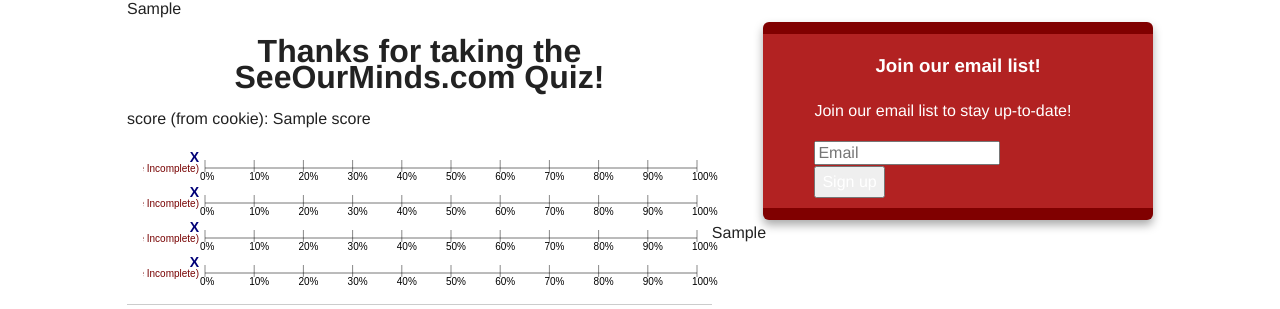
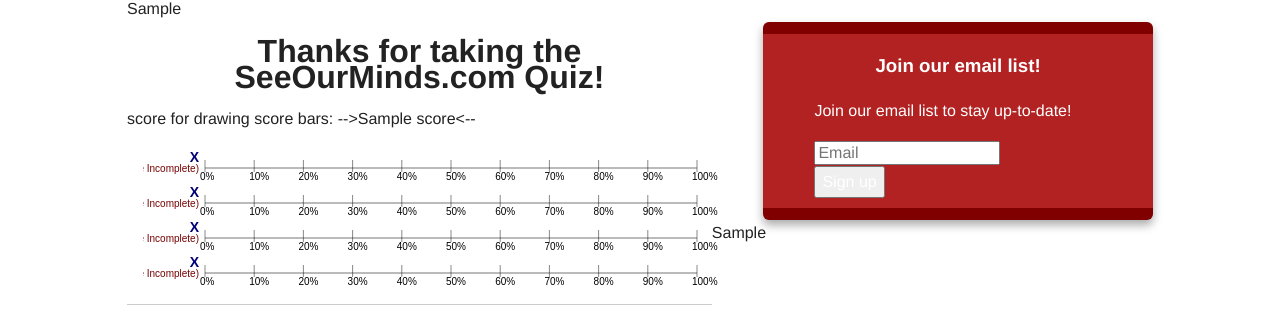
Before and after one commit to tomwhartung/seeourminds.com-bootstrap, a Django app: template Site/content/templates/content/quiz_results.html in a window 1280 px wide. Shown: the part 317-626 px from the top of the page. Run offline with Django 3.2, Linux system fonts and the light colour scheme; the template is opened without the code that fills it: most values are stand-ins (such as "Sample title", 1, 10 or a date in 2020); some libraries are stand-ins or nearby versions.

Commit message:
Updated quiz_results.html very slightly to help ensure we can tell when we have something working, rather than get fooled again as we did last time.  Oops.

```diff
--- a/Site/content/templates/content/quiz_results.html
+++ b/Site/content/templates/content/quiz_results.html
@@ -23,7 +23,7 @@
         </ul>
       {% endif %}
       <p>
-        score (from cookie): {{ score }}</p>
+        score for drawing score bars: --&gt;{{ score }}&lt;--</p>
         <div class="score-svg" id="score-bars"></div><!-- #score-bars -->
     </section>
     <hr />
--- a/Site/content/views.py
+++ b/Site/content/views.py
@@ -149,11 +149,11 @@ def quiz_form(request, quiz_size_slug=Questionnaire.DEFAULT_QUIZ_SIZE_SLUG):
                     score.set_quiz_results_messages(request)
                     for saved_msg in saved_messages:
                         messages.add_message(request, messages.INFO, saved_msg)
-                    # score.set_quiz_results_cookies(request)
                     template = loader.get_template('content/quiz_results.html')
-                    context = {'quiz_menu_data': quiz_menu_data,}
+                    context = {'score':'score in context', 'quiz_menu_data': quiz_menu_data,}
                     response = HttpResponse(template.render(context, request))
-                    response.set_cookie('score', 'score from cookie!')
+                    # score.set_quiz_results_cookie(response)
+                    response.set_cookie('score', 'could be a score from a cookie!')
                     # return HttpResponseRedirect('/quiz/results')
                     return response
                 else:
```
